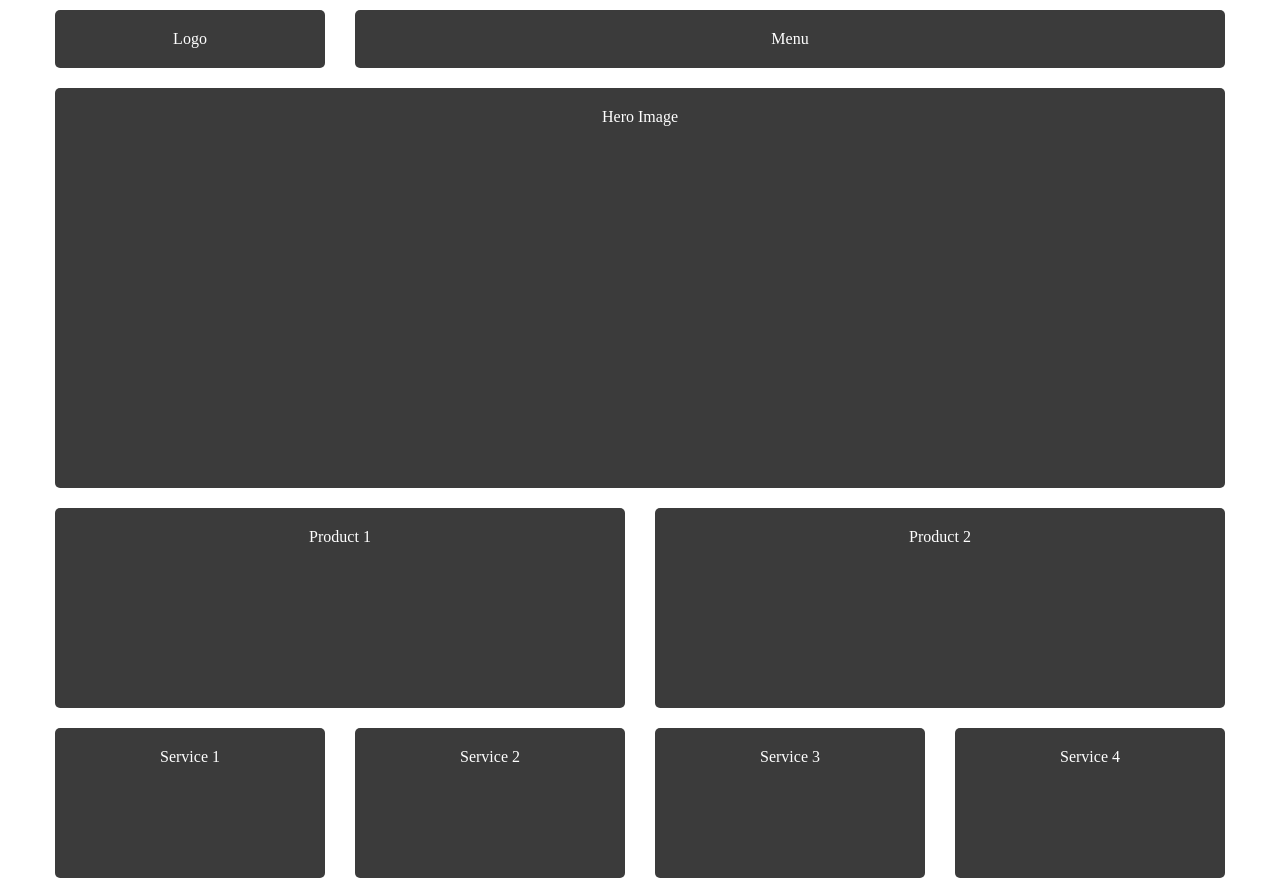
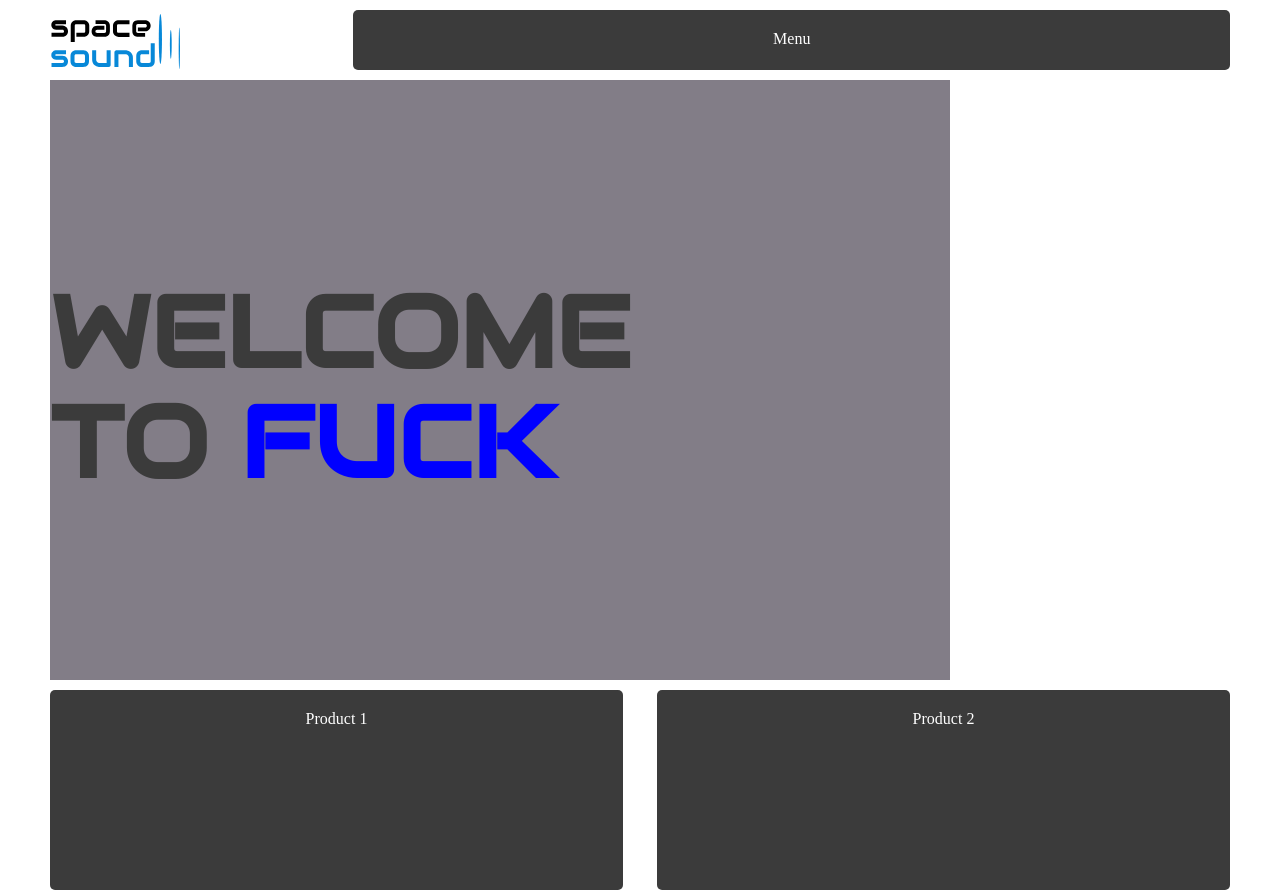
Before and after one commit to rodrigonn2/Arrumando_as_merdas, a plain HTML site: page index.html in a window 1280 px wide. Shown: the top 893 px of the page. Drawn offline with nearby package versions, Linux system fonts and the light colour scheme.

Commit message:
Updating files

```diff
--- a/css/grid.css
+++ b/css/grid.css
@@ -1,62 +1,3 @@
-/* Tailwind and Bootstrap use px for media queries, with foundation using em
-for this library we will stick with pixels */
-
-/* ---General rules - scales images, videos to size of container--- */
-img, embed, object, video, picture {
-  max-width: 100%;
-}
-
-/* ---Change the way the box model works, tells the browser to account for any border and padding in the values you specify for an element's width and height.--- */
-
-html {
-  box-sizing: border-box;
-}
-
-*, *::before, *::after {
-  box-sizing: inherit;
-}
-
-/* ---Mini CSS reset--- */
-
-body, p, h1, h2, h3, h4, h5 {
-   margin: 0px;
-   padding: 0px;
-}
-
-/* ---Utility Classes--- */
-
-.hidden {
-   display: none;
-}
-
-.box {
-   background-color: rgb(59, 59, 59);
-   color: rgb(255, 255, 255);
-   border-radius: 5px;
-   padding: 20px;
-   text-align: center;
-   margin-top: 10px;
-   margin-bottom:10px;
- }
-
- .hero{
-   height: 400px;
- }
-
- .box_service{
-   height: 150px;
- }
-
- .box_products{
-   height: 200px;
- }
-
- .footer{
-   height: 150px;
- }
-
-
-
 /* ---Mobile Library Grid Styles--- */
 
 .full-width-grid-con {
@@ -70,8 +11,7 @@ body, p, h1, h2, h3, h4, h5 {
    display: grid;
    grid-template-columns: repeat(4, minmax(0, 1fr));
    grid-column-gap: 30px;
-   max-width: 1200px;
-   margin: 0 auto;
+   margin: 0px auto;
    padding-left: 15px;
    padding-right: 15px;
 }
@@ -112,6 +52,7 @@ body, p, h1, h2, h3, h4, h5 {
       display: grid;
       grid-template-columns: repeat(12, minmax(0, 1fr));
       grid-column-gap: 20px;
+      margin: 0px auto;
       padding-left: 15px;
       padding-right: 15px;
    }
@@ -176,9 +117,10 @@ body, p, h1, h2, h3, h4, h5 {
    .grid-con {
       display: grid;
       grid-template-columns: repeat(12, minmax(0, 1fr));
-      grid-column-gap: 30px;
-      padding-left: 15px;
-      padding-right: 15px;
+      grid-column-gap: 34px;
+      margin: 0px auto;
+      padding-left: 50px;
+      padding-right: 50px;
    }
 
    .l-col-span-1	{grid-column: span 1 / span 1;}
--- /dev/null
+++ b/css/main.css
@@ -0,0 +1,149 @@
+/* Tailwind and Bootstrap use px for media queries, with foundation using em
+for this library we will stick with pixels */
+
+/* ---General rules - scales images, videos to size of container--- */
+img, embed, object, video, picture {
+    max-width: 100%;
+  }
+
+  /* ---Change the way the box model works, tells the browser to account for any border and padding in the values you specify for an element's width and height.--- */
+
+  html {
+    box-sizing: border-box;
+  }
+
+  *, *::before, *::after {
+    box-sizing: inherit;
+  }
+
+  /* ---Mini CSS reset--- */
+
+  body, p, h1, h2, h3, h4, h5 {
+     margin: 0px;
+     padding: 0px;
+  }
+
+  /* ---Utility Classes--- */
+
+  .hidden {
+     display: none;
+  }
+
+  .box {
+     background-color: rgb(59, 59, 59);
+     color: rgb(255, 255, 255);
+     border-radius: 5px;
+     padding: 20px;
+     text-align: center;
+     margin-top: 10px;
+     margin-bottom:10px;
+   }
+
+   .hero{
+     height: 400px;
+     background-size: cover;
+   }
+
+   .box_service{
+     height: 150px;
+   }
+
+   .box_products{
+     height: 200px;
+   }
+
+   .footer{
+     height: 150px;
+   }
+
+ /*Classes Mobile*/
+
+ .container {
+    width: 100%;
+    max-width: 1200px;
+    margin: 0 auto;
+    padding: 0 15px;
+  }
+
+ .logo{
+    max-width: 130px;
+    height: auto;
+    margin-top: 10px;
+   }
+
+
+
+.hero_container{
+    height: 400px;
+    max-width: 100%;
+    margin: 0px;
+    background-size: cover;
+   background-color: rgb(255, 255, 255);
+  }
+
+
+
+  .h2_main_text{
+    font-weight: bolder;
+    font-size: 60px;
+    text-align: center;
+    line-height: 70px;
+    font-family: 'Audiowide';
+    color: #3b3b3b;
+    padding: 130px 50px;
+
+}
+.span_blue{
+    color: blue;
+}
+
+
+
+ /*Classes tablet*/
+ @media screen and (min-width: 768px) {
+
+
+
+.h2_main_text{
+    font-weight: bolder;
+    font-size: 80px;
+    padding: 130px;
+    margin-left: -130px;
+    line-height: 80px;
+    text-align: center;
+}
+
+.hero_box_txt {
+    height: 600px;
+    width: 500px;
+    margin-left: -15px;
+    background-color: rgb(130, 125, 135);
+    float: left;}
+
+
+    .hero_container{
+     height: 600px;
+
+   }
+ }
+   /*Classes Desktop*/
+   @media screen and (min-width: 1200px) {
+
+
+    .h2_main_text{
+        font-size: 100px;
+        line-height: 110px;
+        padding-top: 22%;
+        text-align: left;
+         margin-left: -130px;
+         z-index: 1
+    }
+
+    .hero_box_txt {
+        height: 600px;
+        width: 900px;
+        margin-left: -15px;
+        background-color: rgb(130, 125, 135);
+        float: left;
+    }
+}
--- a/index.html
+++ b/index.html
@@ -4,17 +4,31 @@
     <meta charset="UTF-8">
     <meta name="viewport" content="width=device-width, initial-scale=1.0">
     <link href="css/grid.css" rel="stylesheet">
-    <title>Responsive Scaffold</title>
+    <link href="css/main.css" rel="stylesheet">
+    <link rel="preconnect" href="https://fonts.googleapis.com">
+    <link rel="preconnect" href="https://fonts.gstatic.com" crossorigin>
+    <link href="https://fonts.googleapis.com/css2?family=Audiowide&family=Open+Sans:ital,wght@0,300..800;1,300..800&family=Poppins:ital,wght@0,100;0,200;0,300;0,400;0,500;0,600;0,700;0,800;0,900;1,100;1,200;1,300;1,400;1,500;1,600;1,700;1,800;1,900&display=swap" rel="stylesheet">
+    <script src="https://kit.fontawesome.com/983615787b.js" crossorigin="anonymous"></script>
+    <link rel="stylesheet" href="https://use.fontawesome.com/releases/v5.0.7/css/all.css">
+    <title>Space Sound - The Earbuds of your Music Space</title>
 </head>
     <body>
-     <header class="grid-con">
-        <div class="box col-start-1 col-end-4 m-col-start-1 m-col-end-4">Logo</div>
+     <header> </header>
+        <section class="grid-con">
+        <div class="col-start-1 col-end-4 m-col-start-1 m-col-end-3"><img src="/images/SPACE_SOUND_LOGO.svg" class="logo" alt="Logo image"></div>
         <div class="box col-start-4 col-end-5 m-col-start-4 m-col-end-12 l-col-start-4 m-col-end-13">Menu</div>
-     </header>
-<section class="grid-con">
-    <h2 class="hidden">Hero Image</h2>
-    <div class="hero box col-span-full m-col-start-1 m-col-end-13 l-col-start-1 m-col-end-13">Hero Image</div>
+    </section>
+
+<section class="container hero_container">
+    <h2 class="hidden">Hero Banner content</h2>
+      <article class="grid-con col-start-1 col-end-4 m-col-start-1 m-col-end-2 l-col-start-1 m-col-end-5">
+        <div class="hero_box_txt">
+           <h2 class="h2_main_text">WELCOME TO <span class="span_blue">FUCK</span></h2>
+        </div>
+
+        </article>
 </section>
+
 <section class="grid-con">
     <h2 class="hidden">Products</h2>
     <div class="box_products box col-start-1 col-end-3 m-col-start-1 m-col-end-7">Product 1</div>
@@ -38,5 +52,7 @@
     <div class="footer box col-start-1 col-end-5 m-col-start-1 m-col-end-13 l-col-start-1 l-col-end-13">Footer</div>
 
      </footer>
+     <script src="https://cdnjs.cloudflare.com/ajax/libs/gsap/3.11.1/gsap.min.js"></script>
+    <script src="/js/main.js"></script>
     </body>
 </html>
--- /dev/null
+++ b/js/main.js
@@ -0,0 +1 @@
+gsap.from(".h2_main_text", {duration: 1, y: -150, opacity: 0});
```
Also changed, not shown: images/SPACE_SOUND_LOGO.svg (added), 1 other file.
